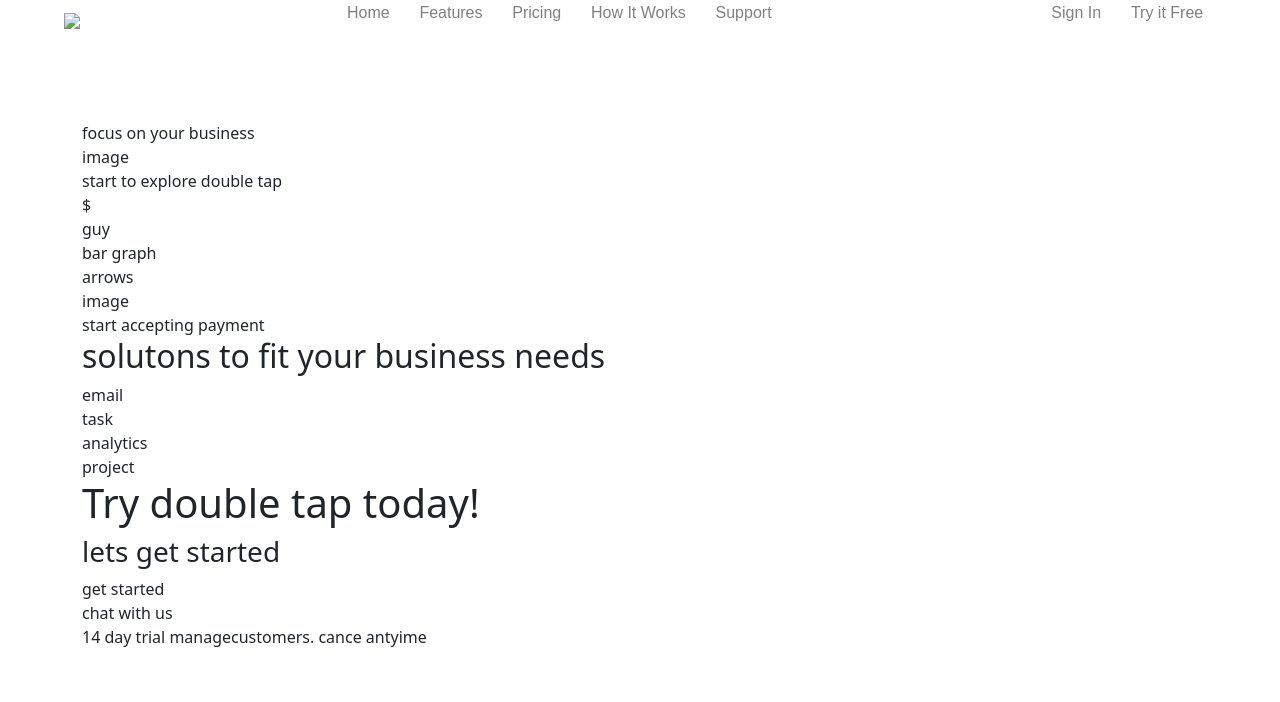
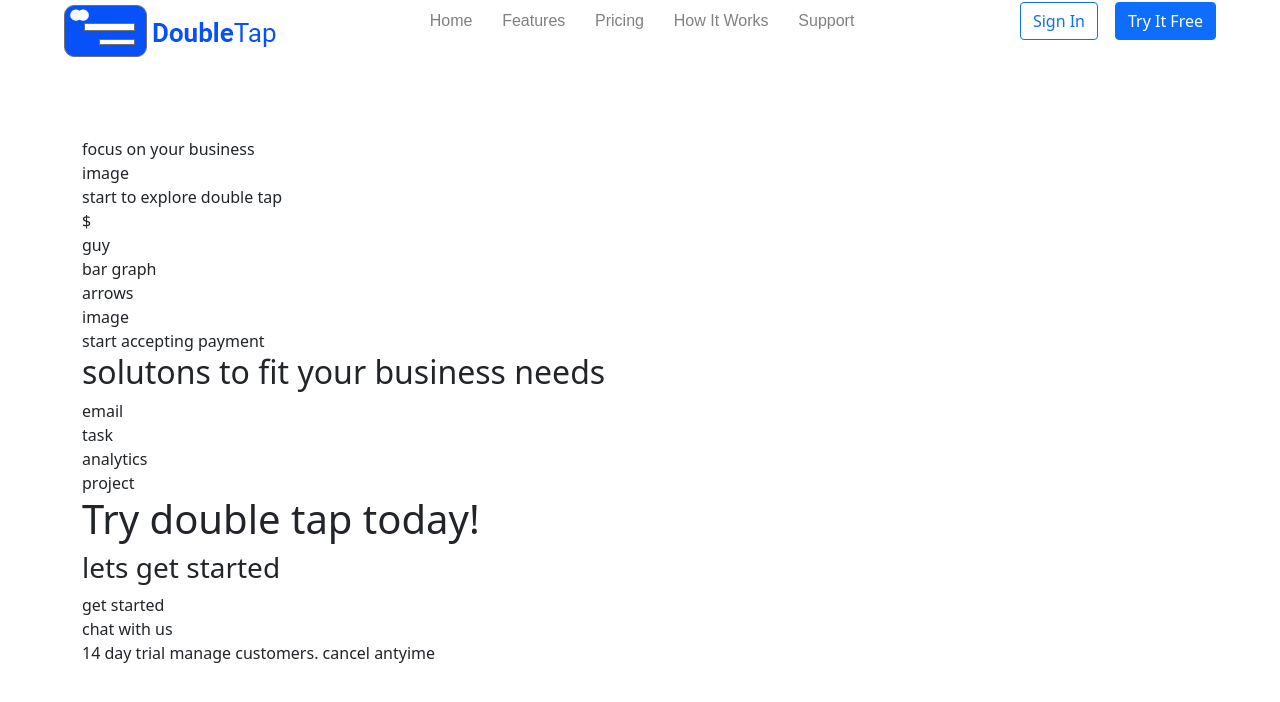
Before and after one commit to patrickjdineen/double_tap, a plain HTML site: page index.html in a window 1280 px wide. Drawn offline with nearby package versions, Linux system fonts and the light colour scheme.

Commit message:
finished buttons

```diff
--- a/index.html
+++ b/index.html
@@ -13,7 +13,7 @@
 
 <body>
     <nav class="nav_bar">
-        <img src="images/CRM-Main/Logo-1.png">
+        <img src="images/Logo-1.png">
         <ul>
             <li><a href="index.html">Home</a></li>
             <li><a href="Features">Features</a></li>
@@ -23,8 +23,9 @@
         </ul>
         <ul>
             <!--Pat will convert to buttons-->
-            <li><a href="sign_in.html">Sign In</a></li>
-            <li><a href="sign_up.html>">Try it Free</a></li>
+            <li><button type="button" class="btn btn-outline-primary">Sign In</button></li>
+            <button type="button" class="btn btn-primary">Try It Free</button>
+
         </ul>
     </nav>
     <div class="container">
@@ -37,7 +38,7 @@
                 image
             </div>
         </div>
-          <!--Group of 3-->
+        <!--Group of 3-->
 
         <!--Group of 2-->
         <div class="row">
@@ -72,7 +73,7 @@
            <h1>Try double tap today!</h1>
            <h3>lets get started</h3>
            <span>get started</span><span>chat with us</span>
-           <span>14 day trial managecustomers. cance antyime</span>
+           <span>14 day trial manage customers. cancel antyime</span>
         </footer>
     </div>
 
```
Also changed, not shown: css/index.css (line endings or trailing spaces), 1 other file.
